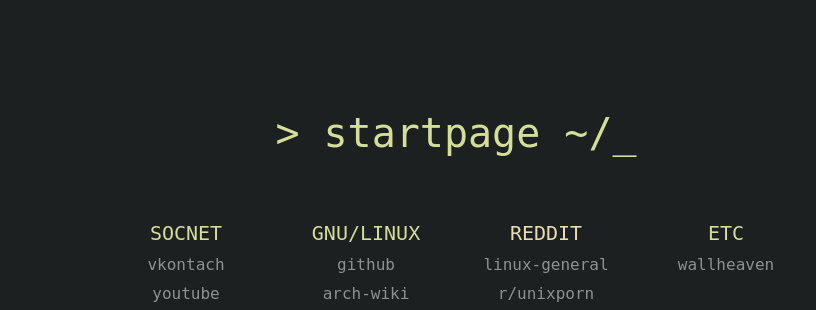
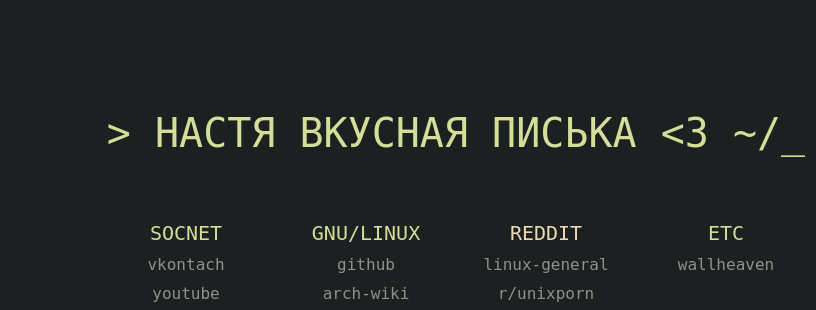
Before and after one commit to placetostoredots/placetostoredots, a plain HTML site: page index.html in a window 1280 px wide. Shown: the part 202-512 px from the top of the page, 464-1280 px from the left. Drawn offline with Linux system fonts and the light colour scheme.

Commit message:
Update index.html

```diff
--- a/index.html
+++ b/index.html
@@ -12,13 +12,13 @@
     <div class="container">
         <div class="left-container">
             <div class="pic">
-                <img src="https://raw.githubusercontent.com/placetostoredots/placetostoredots/main/kiefer.jpeg" />
+                <img src="https://raw.githubusercontent.com/placetostoredots/placetostoredots/main/kiefer.jpeg"/>
             </div>
         </div>
 
         <div class="right-container">
             <div class="head">
-                <p>> startpage ~/<span class="blinking">_</span></p>
+                <p>> НАСТЯ ВКУСНАЯ ПИСЬКА <3 ~/<span class="blinking">_</span></p>
             </div>
 
             <div class="bookmarks">
```
